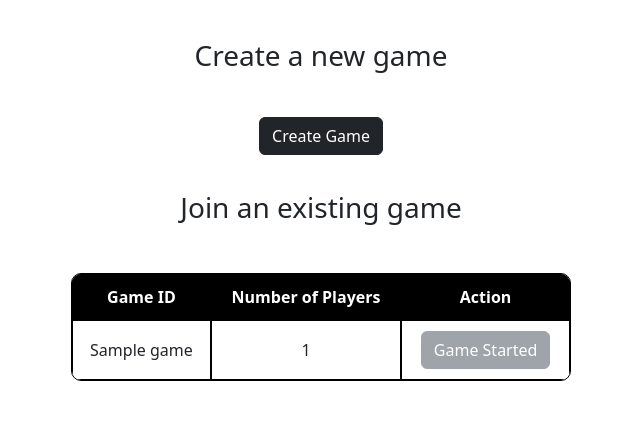
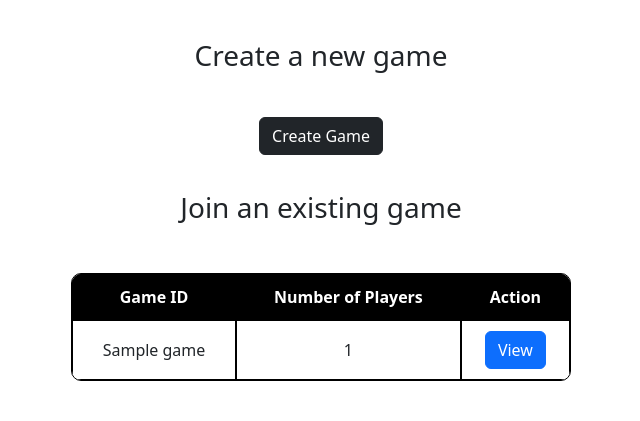
Before and after one commit to temporal-sa/temporal-trivia-ui, a Flask app: template templates/index.html in a window 1280 px wide. Shown: the part 379-800 px from the top of the page, without its empty margins (319-959 px from the left). Run offline with Flask 3, Linux system fonts and the light colour scheme; the template is opened without the code that fills it: most values are stand-ins (such as "Sample title", 1, 10 or a date in 2020).

Commit message:
instead of greying out join now changed to view so players can view results of games
Signed-off-by: ktenzer <keith.tenzer@gmail.com>

```diff
--- a/templates/index.html
+++ b/templates/index.html
@@ -39,9 +39,9 @@
       <td>{{ game.users|length }}</td>
       <td>
         {% if game.started %}
-            <button class="btn btn-secondary" disabled>Game Started</button>
+            <button class="btn btn-primary" class="btn btn-dark my-3" onclick="window.location.href='/{{ id }}/end'">View</button>
         {% else %}
-        <button onclick="location.href='/{{ id }}/join'" class="btn btn-dark my-3" type="button">Join</button>
+          <button onclick="location.href='/{{ id }}/join'" class="btn btn-dark my-3" type="button">Join</button>
         {% endif %}
       </td>
     </tr>
```
